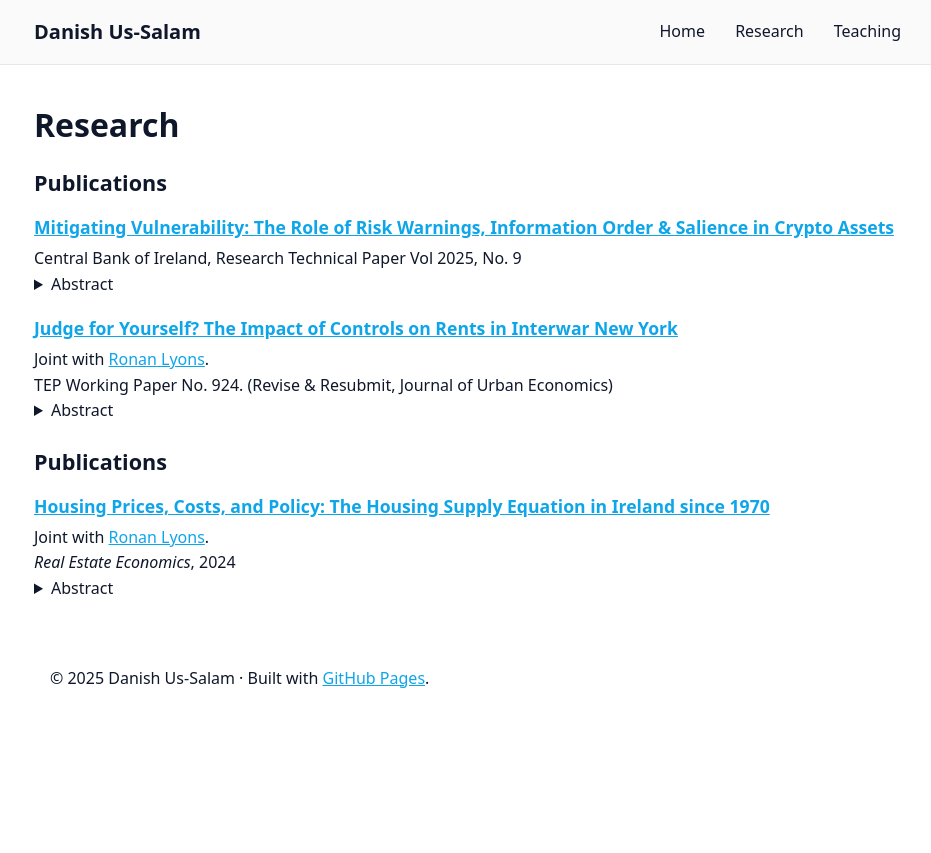
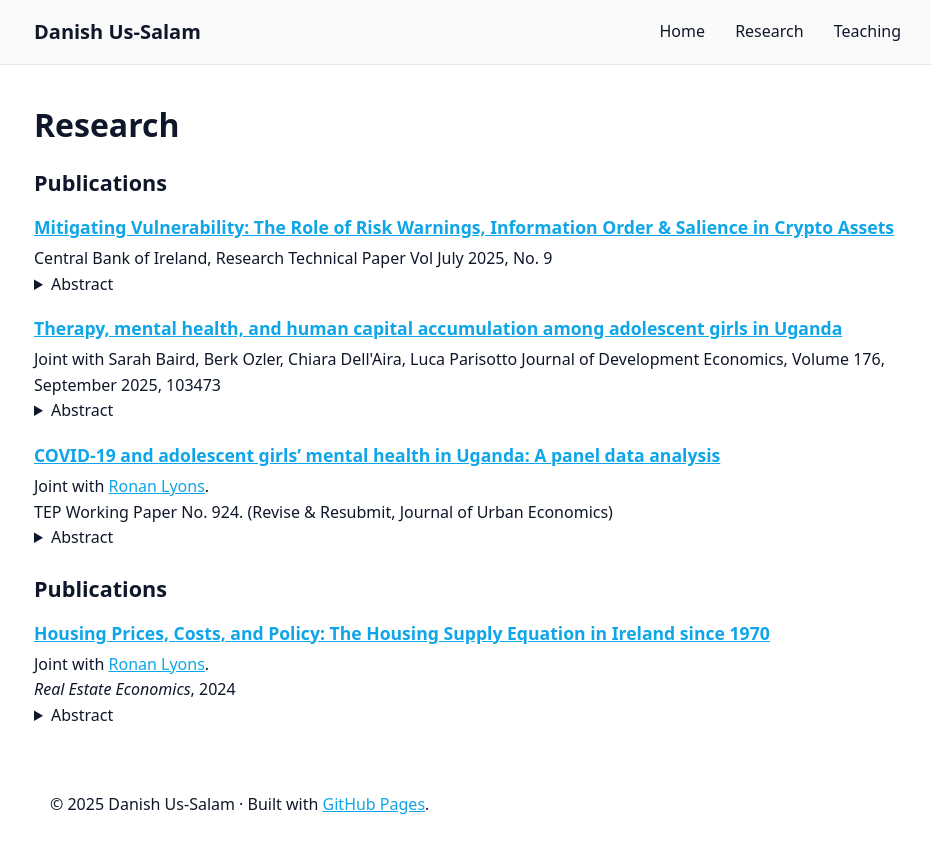
Before and after one commit to danishussalam/danishussalam.github.io, a Jekyll site: the page built from research.md, in a window 1280 px wide. Shown: the top 853 px of the page, without its empty margins (166-1097 px from the left). Built offline with Jekyll 4.4.1, drawn with Linux system fonts in a browser that asks for light colours.

Commit message:
Update research.md

```diff
--- a/research.md
+++ b/research.md
@@ -10,6 +10,7 @@ permalink: /research
 
 <div class="pub-list">
 
+
 <div class="pub-item">
   <h3 class="pub-title">
     <a href="https://www.centralbank.ie/docs/default-source/publications/research-technical-papers/mitigating-vulnerability-role-of-risk-warnings-information-order-salience-in-crypto-assets.pdf?sfvrsn=f70e691a_9" target="_blank" rel="noopener">
@@ -17,7 +18,7 @@ permalink: /research
     </a>
   </h3>
   <div class="pub-meta">
-    Central Bank of Ireland, Research Technical Paper Vol 2025, No. 9
+    Central Bank of Ireland, Research Technical Paper Vol July 2025, No. 9
   </div>
   <details class="abstract">
     <summary>Abstract</summary>
@@ -40,10 +41,38 @@ past investment outcomes than by ex-ante warnings.
   </details>
 </div>
 
+
 <div class="pub-item">
   <h3 class="pub-title">
-    <a href="https://example.com/another-paper.pdf" target="_blank" rel="noopener">
-      Judge for Yourself? The Impact of Controls on Rents in Interwar New York
+    <a href="https://www.sciencedirect.com/science/article/abs/pii/S0304387825000240" rel="noopener">
+      Therapy, mental health, and human capital accumulation among adolescent girls in Uganda
+    </a>
+  </h3>
+  <div class="pub-meta">
+    Joint with Sarah Baird, Berk Ozler, Chiara Dell'Aira, Luca Parisotto
+    Journal of Development Economics, Volume 176, September 2025, 103473
+  </div>
+  <details class="abstract">
+    <summary>Abstract</summary>
+    <p>
+      Using a cluster-randomized controlled trial, this study evaluates the impact of group-based interpersonal therapy (IPT-G) on mental health and human capital accumulation among adolescent girls in Uganda who were at risk of moderate to severe depression at baseline. The study was designed to test whether lay provider-led IPT-G for adolescents could be effectively implemented using modest resources in a low-income country. It also tested whether a lump-sum cash transfer offered at the end of therapy provided any additional benefit. The therapy intervention alone increased the share of individuals with no depression by 5.4 percentage points (from 18.4% in the control group) 12 months after therapy, but these effects dissipated by the 30-month follow-up. Similarly, small positive effects on human capital accumulation at 12 months were not sustained at 30 months. Surprisingly, the marginal effect of offering cash transfers to IPT-G beneficiaries was large and negative on their mental health, persisting two years after baseline. The paper provides suggestive evidence that the adolescents were frustrated by their inability to use the cash towards their own goals because of the need to divert funds towards the essential needs of their families during the COVID-19 pandemic.
+    </p>
+  </details>
+</div>
+
+
+
+
+
+
+
+
+
+
+<div class="pub-item">
+  <h3 class="pub-title">
+    <a href="https://online.ucpress.edu/agh/article/2/1/1798880/196895" target="_blank" rel="noopener">
+      COVID-19 and adolescent girls’ mental health in Uganda: A panel data analysis
     </a>
   </h3>
   <div class="pub-meta">
```
